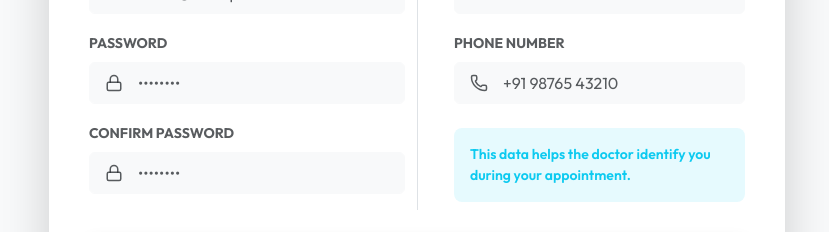
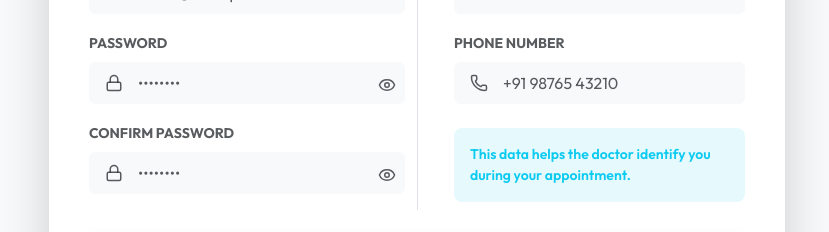
Before and after one commit to Rithwik007/Cure_Connect, a React (Vite) app in the folder frontend/: page /register in a window 1280 px wide. Shown: the part 460-692 px from the top of the page, without its empty margins (223-1052 px from the left). Built offline with nearby package versions, Linux system fonts and the light colour scheme; no server answers.

Commit message:
UI: Removed default login placeholder and added show/hide password toggle to Login and Register pages

```diff
--- a/frontend/src/pages/LoginPage.tsx
+++ b/frontend/src/pages/LoginPage.tsx
@@ -3,7 +3,7 @@ import { Form, Button, Row, Col, Alert, Card, Container } from 'react-bootstrap'
 import { Link, useNavigate } from 'react-router-dom';
 import api from '../api';
 import { useAuth } from '../hooks/useAuth';
-import { Activity, Mail, Lock, LogIn } from 'lucide-react';
+import { Activity, Mail, Lock, LogIn, Eye, EyeOff } from 'lucide-react';
 
 const LoginPage: React.FC = () => {
   const [email, setEmail] = useState('');
@@ -11,6 +11,7 @@ const LoginPage: React.FC = () => {
   const [error, setError] = useState('');
   const navigate = useNavigate();
   const { login } = useAuth();
+  const [showPassword, setShowPassword] = useState(false);
 
   const submitHandler = async (e: React.FormEvent) => {
     e.preventDefault();
@@ -60,7 +61,7 @@ const LoginPage: React.FC = () => {
                       <Mail size={18} className="position-absolute top-50 translate-middle-y ms-3 text-muted" />
                       <Form.Control
                         type="email"
-                        placeholder="doctor@example.com"
+                        placeholder="Enter your email"
                         className="ps-5 py-2 border-light bg-light"
                         value={email}
                         onChange={(e) => setEmail(e.target.value)}
@@ -73,12 +74,20 @@ const LoginPage: React.FC = () => {
                     <div className="position-relative">
                       <Lock size={18} className="position-absolute top-50 translate-middle-y ms-3 text-muted" />
                       <Form.Control
-                        type="password"
+                        type={showPassword ? "text" : "password"}
                         placeholder="••••••••"
                         className="ps-5 py-2 border-light bg-light"
                         value={password}
                         onChange={(e) => setPassword(e.target.value)}
                       />
+                      <Button
+                        variant="link"
+                        className="position-absolute top-50 translate-middle-y end-0 me-2 text-muted p-0 text-decoration-none"
+                        onClick={() => setShowPassword(!showPassword)}
+                        type="button"
+                      >
+                        {showPassword ? <EyeOff size={18} /> : <Eye size={18} />}
+                      </Button>
                     </div>
                   </Form.Group>
 
--- a/frontend/src/pages/RegisterPage.tsx
+++ b/frontend/src/pages/RegisterPage.tsx
@@ -3,7 +3,7 @@ import { Form, Button, Row, Col, Alert, Card, Container, ButtonGroup, ToggleButt
 import { Link, useNavigate } from 'react-router-dom';
 import api from '../api';
 import { useAuth } from '../hooks/useAuth';
-import { Activity, Mail, Lock, UserPlus, User, Phone, Calendar } from 'lucide-react';
+import { Activity, Mail, Lock, UserPlus, User, Phone, Calendar, Eye, EyeOff } from 'lucide-react';
 
 const RegisterPage: React.FC = () => {
   const [name, setName] = useState('');
@@ -11,6 +11,7 @@ const RegisterPage: React.FC = () => {
   const [password, setPassword] = useState('');
   const [confirmPassword, setConfirmPassword] = useState('');
   const [role, setRole] = useState<'doctor' | 'patient'>('patient');
+  const [showPassword, setShowPassword] = useState(false);
 
   // New Patient-specific fields
   const [age, setAge] = useState('');
@@ -165,12 +166,20 @@ const RegisterPage: React.FC = () => {
                         <div className="position-relative">
                           <Lock size={18} className="position-absolute top-50 translate-middle-y ms-3 text-muted" />
                           <Form.Control
-                            type="password"
+                            type={showPassword ? "text" : "password"}
                             placeholder="••••••••"
                             className="ps-5 py-2 border-light bg-light"
                             value={password}
                             onChange={(e) => setPassword(e.target.value)}
                           />
+                          <Button
+                            variant="link"
+                            className="position-absolute top-50 translate-middle-y end-0 me-2 text-muted p-0 text-decoration-none"
+                            onClick={() => setShowPassword(!showPassword)}
+                            type="button"
+                          >
+                            {showPassword ? <EyeOff size={18} /> : <Eye size={18} />}
+                          </Button>
                         </div>
                       </Form.Group>
 
@@ -179,12 +188,20 @@ const RegisterPage: React.FC = () => {
                         <div className="position-relative">
                           <Lock size={18} className="position-absolute top-50 translate-middle-y ms-3 text-muted" />
                           <Form.Control
-                            type="password"
+                            type={showPassword ? "text" : "password"}
                             placeholder="••••••••"
                             className="ps-5 py-2 border-light bg-light"
                             value={confirmPassword}
                             onChange={(e) => setConfirmPassword(e.target.value)}
                           />
+                          <Button
+                            variant="link"
+                            className="position-absolute top-50 translate-middle-y end-0 me-2 text-muted p-0 text-decoration-none"
+                            onClick={() => setShowPassword(!showPassword)}
+                            type="button"
+                          >
+                            {showPassword ? <EyeOff size={18} /> : <Eye size={18} />}
+                          </Button>
                         </div>
                       </Form.Group>
                     </Col>
```
